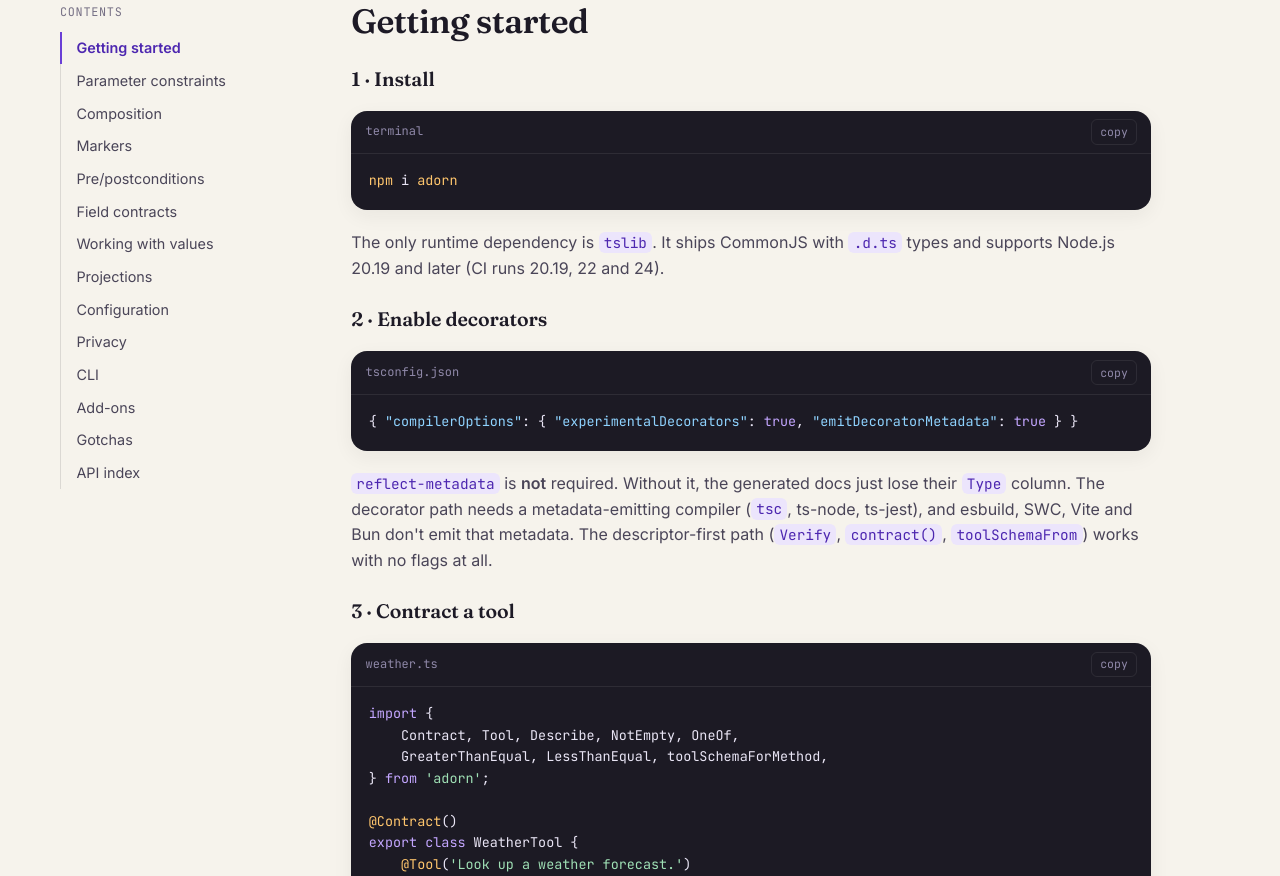
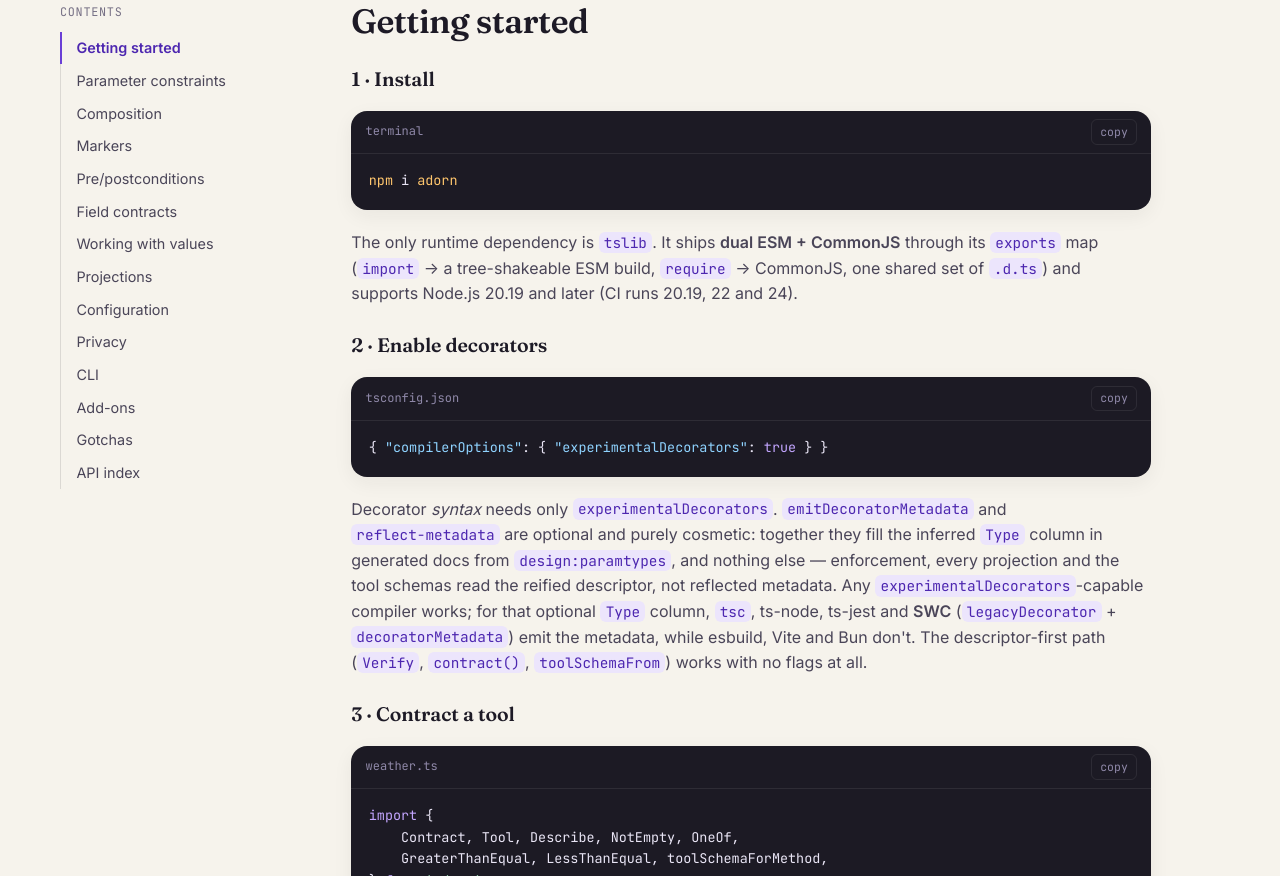
Before and after one commit to natwhite/adorn-website, a website: page public/reference.html in a window 1280 px wide. Shown: the part 459-1335 px from the top of the page. Drawn offline with Linux system fonts and the light colour scheme.

Commit message:
docs(site): fix decorator-setup claim; note dual ESM/CJS build
- emitDecoratorMetadata / reflect-metadata are optional and purely
  cosmetic (they fill the inferred Type column only); SWC *does* emit
  the metadata (legacyDecorator + decoratorMetadata). The
  descriptor-first path needs no flags at all.
- Note the package now ships dual ESM + CommonJS through its exports map
  (import -> tree-shakeable ESM, require -> CJS, one shared .d.ts).

Mirrors adorn DEC-093 (doc fix) and DEC-096 (dual build).

```diff
--- a/public/reference.html
+++ b/public/reference.html
@@ -82,14 +82,14 @@
 <pre data-lang="bash">
 npm i adorn
 </pre></figure>
-          <p>The only runtime dependency is <code>tslib</code>. It ships CommonJS with <code>.d.ts</code> types and supports Node.js 20.19 and later (CI runs 20.19, 22 and 24).</p>
+          <p>The only runtime dependency is <code>tslib</code>. It ships <strong>dual ESM + CommonJS</strong> through its <code>exports</code> map (<code>import</code> → a tree-shakeable ESM build, <code>require</code> → CommonJS, one shared set of <code>.d.ts</code>) and supports Node.js 20.19 and later (CI runs 20.19, 22 and 24).</p>
 
           <h3>2 · Enable decorators</h3>
           <figure class="code"><div class="code-head"><span>tsconfig.json</span><button class="copy" type="button">copy</button></div>
 <pre data-lang="json">
-{ "compilerOptions": { "experimentalDecorators": true, "emitDecoratorMetadata": true } }
+{ "compilerOptions": { "experimentalDecorators": true } }
 </pre></figure>
-          <p><code>reflect-metadata</code> is <strong>not</strong> required. Without it, the generated docs just lose their <code>Type</code> column. The decorator path needs a metadata-emitting compiler (<code>tsc</code>, ts-node, ts-jest), and esbuild, SWC, Vite and Bun don't emit that metadata. The descriptor-first path (<code>Verify</code>, <code>contract()</code>, <code>toolSchemaFrom</code>) works with no flags at all.</p>
+          <p>Decorator <em>syntax</em> needs only <code>experimentalDecorators</code>. <code>emitDecoratorMetadata</code> and <code>reflect-metadata</code> are optional and purely cosmetic: together they fill the inferred <code>Type</code> column in generated docs from <code>design:paramtypes</code>, and nothing else — enforcement, every projection and the tool schemas read the reified descriptor, not reflected metadata. Any <code>experimentalDecorators</code>-capable compiler works; for that optional <code>Type</code> column, <code>tsc</code>, ts-node, ts-jest and <strong>SWC</strong> (<code>legacyDecorator</code> + <code>decoratorMetadata</code>) emit the metadata, while esbuild, Vite and Bun don't. The descriptor-first path (<code>Verify</code>, <code>contract()</code>, <code>toolSchemaFrom</code>) works with no flags at all.</p>
 
           <h3>3 · Contract a tool</h3>
           <figure class="code"><div class="code-head"><span>weather.ts</span><button class="copy" type="button">copy</button></div>
```
Also changed, not shown: public/index.html (+1 -1 lines).
